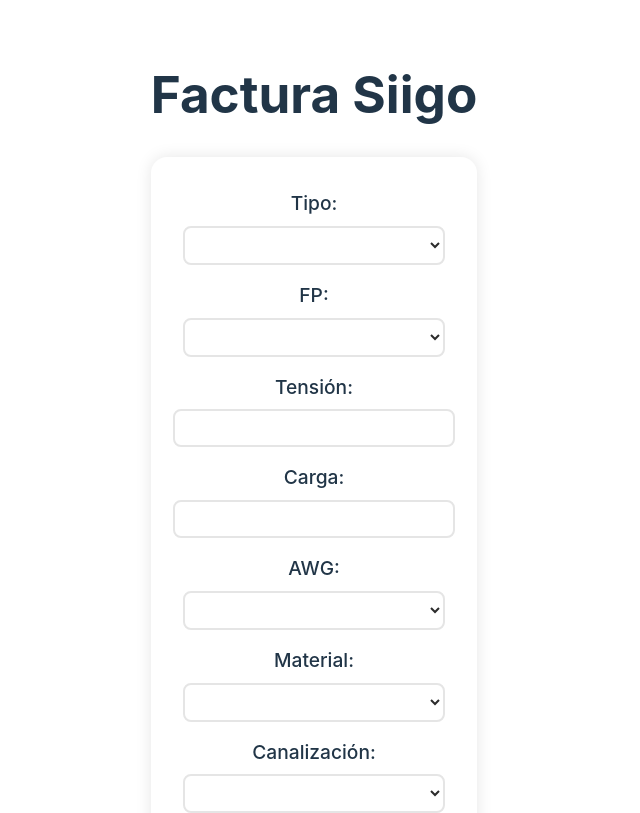
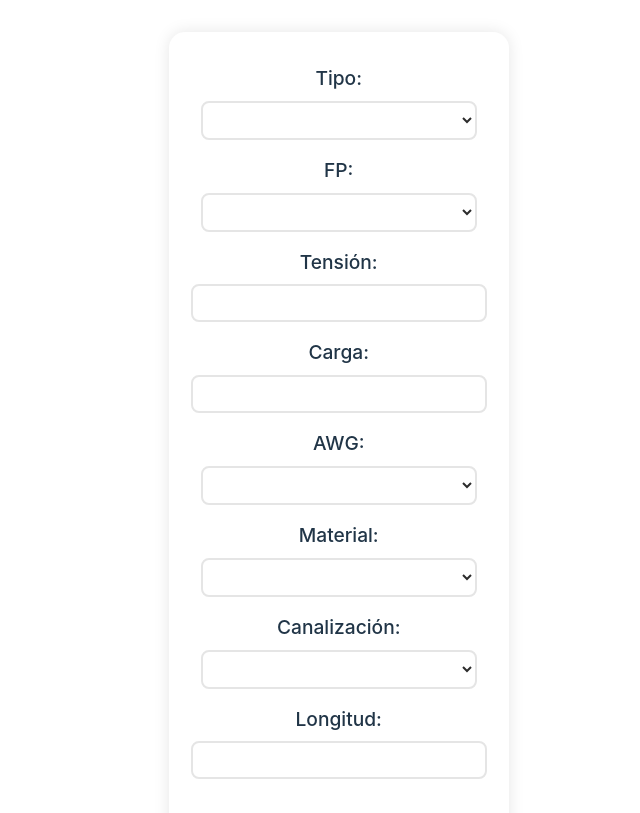
Before and after one commit to cmarioep/ROD-QuickCalc, a React (Vite) app: page / in a window 1280 px wide. Shown: the top 813 px of the page, without its empty margins (326-966 px from the left). Built offline with nearby package versions, Linux system fonts and the light colour scheme.

Commit message:
Feature: container div on VoltageDrop component now is a form

```diff
--- a/src/App.jsx
+++ b/src/App.jsx
@@ -7,7 +7,6 @@
 
   return (
     <div className="App">
-      <h1>Factura Siigo</h1>
       <VoltageDrop />
     </div>
   )
--- a/src/components/VoltageDrop.jsx
+++ b/src/components/VoltageDrop.jsx
@@ -20,7 +20,7 @@
 
     return (
 
-        <div className="formulario">
+        <form className="formulario">
 
             <label htmlFor="type">Tipo:</label>
             <select id="type" name="type" onChange={onInputChange}>
@@ -100,7 +100,7 @@
 
             <h3>{`%Reg: ${voltageDrop}`}</h3>
 
-        </div>
+        </form>
 
     );
 };
--- a/src/styles/components/VoltageDrop.scss
+++ b/src/styles/components/VoltageDrop.scss
@@ -1,9 +1,11 @@
 .formulario {
-    max-width: 375px;
+    width: 95%;
+    max-width: 420px;
     display: flex;
     flex-direction: column;
     align-items: center;
     justify-content: center;
+    margin: 0 auto;
     padding: 2rem;
     border-radius: 1rem;
     box-shadow: 0px 0px 16px rgba(0, 0, 0, 0.1);
```
